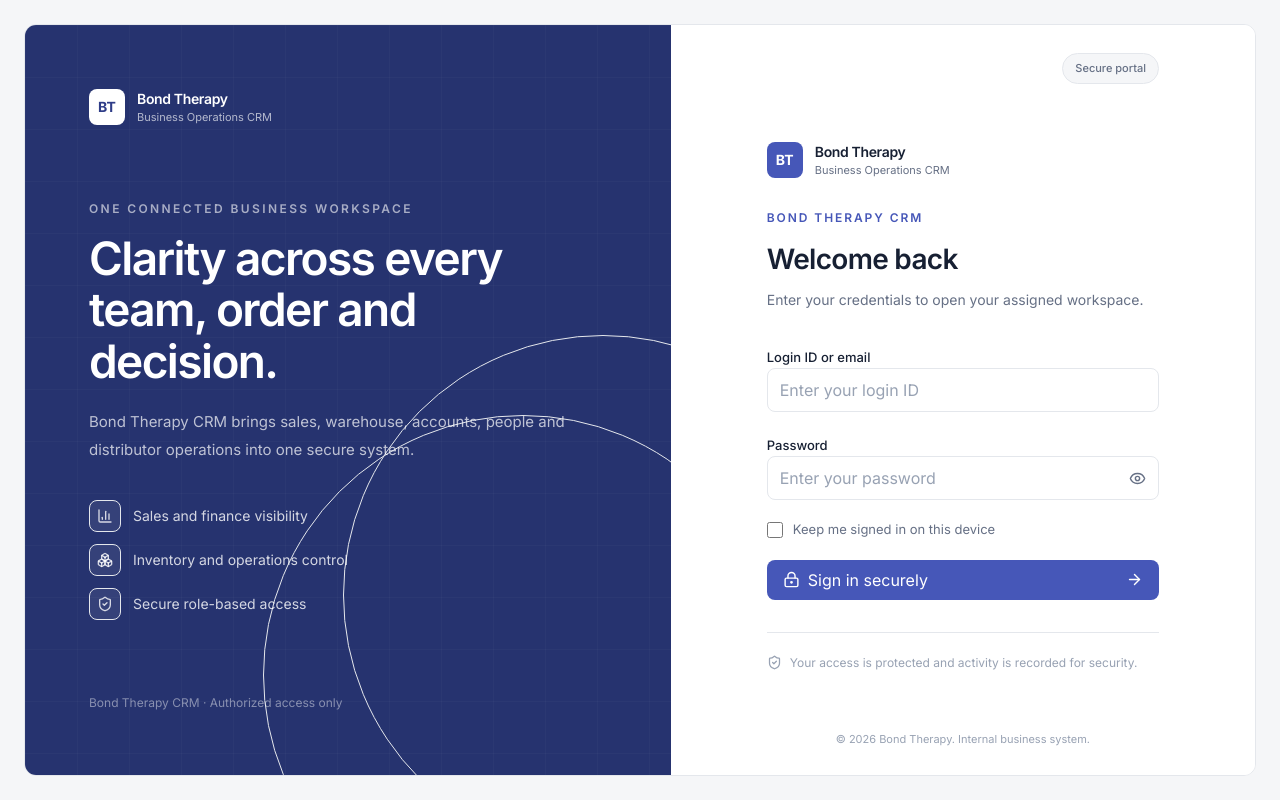
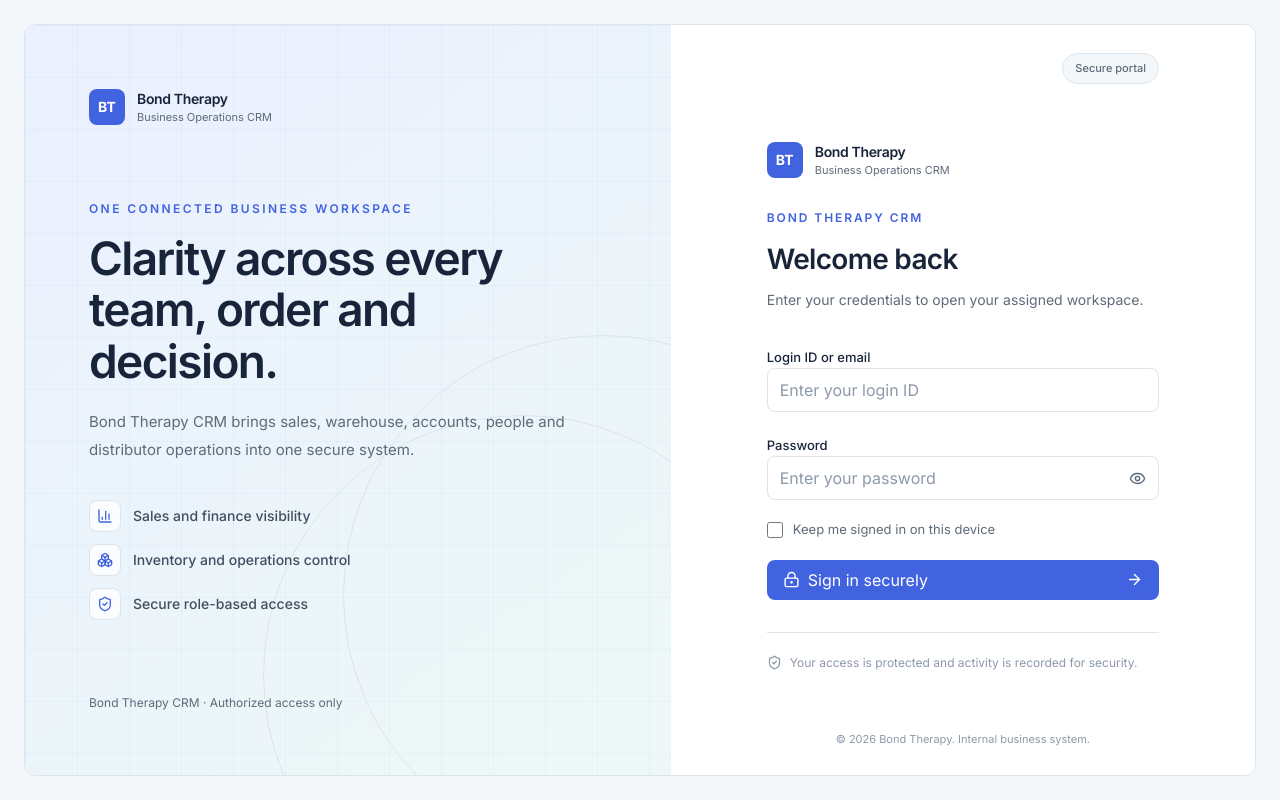
Before and after one commit to BTCRM2026/Bond-Therapy-CRM, a Next.js app in the folder apps/web/: page /login in a window 1280 px wide. Built offline with nearby package versions, Linux system fonts and the light colour scheme.

Commit message:
Refresh CRM with light azure theme

```diff
--- a/apps/web/src/app/globals.css
+++ b/apps/web/src/app/globals.css
@@ -1,15 +1,17 @@
 @import "tailwindcss";
 
 :root {
-  --background: #f5f6f8;
+  --background: #f3f7fa;
   --surface: #ffffff;
-  --foreground: #172033;
-  --muted: #667085;
-  --subtle: #98a2b3;
-  --border: #e4e7ec;
-  --brand: #4657b8;
-  --brand-dark: #2f3d88;
-  --brand-soft: #eef0fb;
+  --foreground: #17243a;
+  --muted: #5e6b7a;
+  --subtle: #8d99a8;
+  --border: #dde5ec;
+  --brand: #4263df;
+  --brand-dark: #304ab0;
+  --brand-soft: #eaf0ff;
+  --accent: #148f82;
+  --accent-soft: #e6f7f3;
   --danger: #b42318;
 }
 
@@ -23,6 +25,8 @@
   --color-brand: var(--brand);
   --color-brand-dark: var(--brand-dark);
   --color-brand-soft: var(--brand-soft);
+  --color-accent: var(--accent);
+  --color-accent-soft: var(--accent-soft);
   --color-danger: var(--danger);
   --font-sans: "Inter Variable", Inter, Arial, sans-serif;
 }
--- a/apps/web/src/app/login/page.tsx
+++ b/apps/web/src/app/login/page.tsx
@@ -12,24 +12,24 @@ export default function LoginPage() {
   return (
     <main className="min-h-screen bg-background p-3 sm:p-5 lg:p-6">
       <section className="mx-auto grid min-h-[calc(100vh-24px)] max-w-[1440px] overflow-hidden rounded-xl border bg-white lg:min-h-[calc(100vh-48px)] lg:grid-cols-[1.05fr_0.95fr]">
-        <div className="relative hidden overflow-hidden bg-[#26336f] p-12 text-white lg:flex lg:flex-col lg:justify-between xl:p-16">
-          <div className="absolute inset-0 opacity-[0.12]" style={{ backgroundImage: "linear-gradient(rgba(255,255,255,.22) 1px, transparent 1px), linear-gradient(90deg, rgba(255,255,255,.22) 1px, transparent 1px)", backgroundSize: "52px 52px" }} />
-          <div className="absolute -bottom-40 -right-28 size-[520px] rounded-full border border-white/15" />
-          <div className="absolute -bottom-20 -right-48 size-[520px] rounded-full border border-white/10" />
-          <div className="relative"><BrandMark inverse /></div>
+        <div className="relative hidden overflow-hidden bg-[linear-gradient(145deg,#eaf0ff_0%,#edf8f6_100%)] p-12 text-foreground lg:flex lg:flex-col lg:justify-between xl:p-16">
+          <div className="absolute inset-0 opacity-50" style={{ backgroundImage: "linear-gradient(rgba(66,99,223,.08) 1px, transparent 1px), linear-gradient(90deg, rgba(66,99,223,.08) 1px, transparent 1px)", backgroundSize: "52px 52px" }} />
+          <div className="absolute -bottom-40 -right-28 size-[520px] rounded-full border border-brand/15" />
+          <div className="absolute -bottom-20 -right-48 size-[520px] rounded-full border border-accent/15" />
+          <div className="relative"><BrandMark /></div>
           <div className="relative max-w-xl">
-            <p className="mb-4 text-xs font-semibold uppercase tracking-[0.2em] text-white/60">One connected business workspace</p>
+            <p className="mb-4 text-xs font-semibold uppercase tracking-[0.2em] text-brand">One connected business workspace</p>
             <h1 className="max-w-lg text-[40px] font-semibold leading-[1.12] tracking-[-0.035em] xl:text-[46px]">Clarity across every team, order and decision.</h1>
-            <p className="mt-5 max-w-lg text-[15px] leading-7 text-white/70">Bond Therapy CRM brings sales, warehouse, accounts, people and distributor operations into one secure system.</p>
+            <p className="mt-5 max-w-lg text-[15px] leading-7 text-muted">Bond Therapy CRM brings sales, warehouse, accounts, people and distributor operations into one secure system.</p>
             <div className="mt-9 grid max-w-md gap-3">
               {capabilities.map(({ icon: Icon, label }) => (
-                <div key={label} className="flex items-center gap-3 text-sm text-white/80">
-                  <span className="grid size-8 place-items-center rounded-lg border border-white/15 bg-white/[0.07]"><Icon size={16} /></span>{label}
+                <div key={label} className="flex items-center gap-3 text-sm font-medium text-foreground/80">
+                  <span className="grid size-8 place-items-center rounded-lg border border-brand/10 bg-white/75 text-brand"><Icon size={16} /></span>{label}
                 </div>
               ))}
             </div>
           </div>
-          <p className="relative text-xs text-white/45">Bond Therapy CRM · Authorized access only</p>
+          <p className="relative text-xs text-muted">Bond Therapy CRM · Authorized access only</p>
         </div>
 
         <div className="flex min-h-[calc(100vh-24px)] flex-col bg-white px-6 py-7 sm:px-10 lg:min-h-0 lg:px-16 xl:px-24">
--- a/apps/web/src/components/dashboard-shell.tsx
+++ b/apps/web/src/components/dashboard-shell.tsx
@@ -27,7 +27,7 @@ export function DashboardShell({
         </div>
       </aside>
       <section className="min-w-0">
-        <header className="flex h-16 items-center justify-between border-b bg-white px-5 sm:px-6">
+        <header className="flex h-16 items-center justify-between border-b bg-white/95 px-5 sm:px-6">
           <div className="lg:hidden"><BrandMark /></div>
           <div className="hidden lg:block">
             <p className="text-sm font-semibold text-foreground">{headerTitle}</p>
--- a/apps/web/src/components/sidebar-nav.tsx
+++ b/apps/web/src/components/sidebar-nav.tsx
@@ -27,7 +27,7 @@ export function SidebarNav() {
             href={href}
             className={cn(
               "flex h-10 items-center gap-3 rounded-lg px-3 font-medium transition-colors",
-              active ? "bg-brand-soft text-brand-dark" : "text-muted hover:bg-background hover:text-foreground",
+              active ? "bg-brand-soft text-brand-dark ring-1 ring-brand/10" : "text-muted hover:bg-background hover:text-foreground",
             )}
           >
             <Icon size={17} />
```
